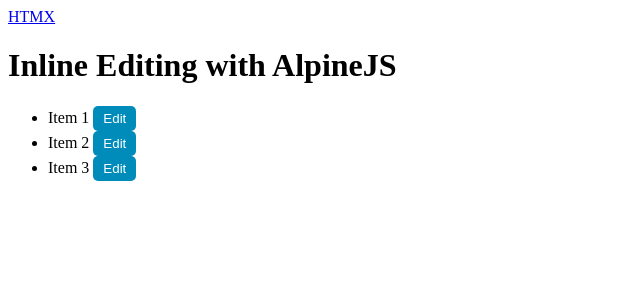
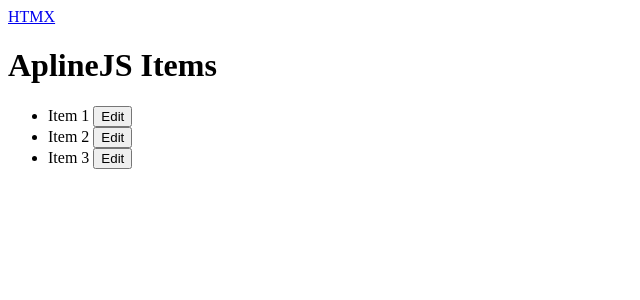
Before and after one commit to dimagi/htmx-alpine-demo, a Flask app: page /alpine in a window 1280 px wide. Shown: the top 300 px of the page, without its empty margins (0-640 px from the left). Run offline with Flask 3, Linux system fonts and the light colour scheme; some libraries are stand-ins or nearby versions.

Commit message:
standardise

```diff
--- a/app.py
+++ b/app.py
@@ -16,15 +16,13 @@ def index():
 
 @app.route("/edit/<int:item_id>", methods=["GET", "POST"])
 def edit_item(item_id):
-    item_to_edit = get_item(item_id)
     template = "edit_item.html"
 
     if request.method == "POST":
         template = "item.html"
-        new_name = request.form.get("name")
-        if new_name and item_to_edit:
-            item_to_edit["name"] = new_name
+        update_item(item_id, request)
 
+    item_to_edit = get_item(item_id)
     return render_template(template, item=item_to_edit)
 
 
@@ -36,20 +34,22 @@ def alpine_index():
 @app.route("/alpine/update", methods=["POST"])
 def alpline_update_item():
     item_id = int(request.form["id"])
-    new_name = request.form["name"]
 
-    # Update the item in our list
-    for item in items:
-        if item["id"] == item_id:
-            item["name"] = new_name
-            break
+    update_item(item_id, request)
 
-    return jsonify({"success": True, "name": new_name})
+    return jsonify(success=True)
 
 
 def get_item(item_id):
     return next((item for item in items if item["id"] == item_id), None)
 
 
+def update_item(item_id, request):
+    new_name = request.form.get("name")
+    item_to_edit = get_item(item_id)
+    if new_name and item_to_edit:
+        item_to_edit["name"] = new_name
+
+
 if __name__ == "__main__":
     app.run(debug=True)
--- a/templates/alpine/index.html
+++ b/templates/alpine/index.html
@@ -4,17 +4,13 @@
     <meta charset="UTF-8">
     <meta name="viewport" content="width=device-width, initial-scale=1.0">
     <title>AlpineJS Inline Editing</title>
-    <script src="https://cdn.jsdelivr.net/npm/alpinejs@3.12.0/dist/cdn.min.js"></script>
-    <style>
-        .edit-mode { background-color: #f0f0f0; padding: 5px; }
-        .button { cursor: pointer; padding: 5px 10px; background-color: #008CBA; color: white; border: none; border-radius: 5px; }
-    </style>
+    <script src="https://cdn.jsdelivr.net/npm/alpinejs@3.12.0/dist/cdn.min.js" defer></script>
 </head>
 <body>
 
     <a href="/">HTMX</a>
 
-<h1>Inline Editing with AlpineJS</h1>
+<h1>AplineJS Items</h1>
 
 <ul>
     <!-- Loop through the items -->
--- a/templates/index.html
+++ b/templates/index.html
@@ -8,7 +8,7 @@
 </head>
 <body>
     <a href="/alpine">Alpine</a>
-    <h1>Items</h1>
+    <h1>HTMX Items</h1>
     <ul>
         {% for item in items %}
             {% include 'item.html' %}
```
